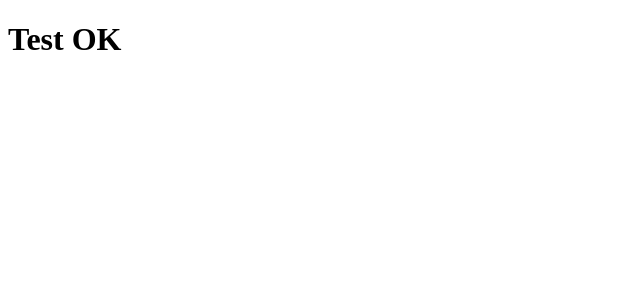
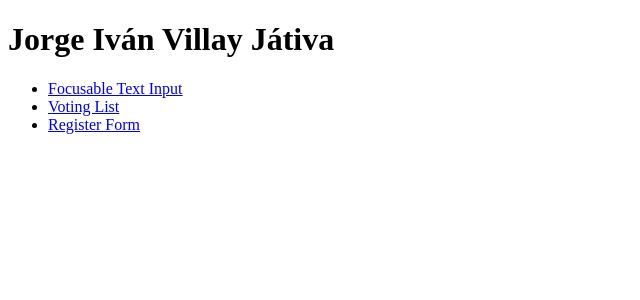
Before and after one commit to jorgevillay/react_components, a React (Create React App) app: page / in a window 1280 px wide. Shown: the top 300 px of the page, without its empty margins (0-640 px from the left). Built offline with nearby package versions, Linux system fonts and the light colour scheme.

Commit message:
Main routing defined

```diff
--- a/package.json
+++ b/package.json
@@ -10,8 +10,10 @@
     "@types/node": "^12.12.28",
     "@types/react": "^16.9.22",
     "@types/react-dom": "^16.9.5",
+    "@types/react-router-dom": "^5.1.3",
     "react": "^16.12.0",
     "react-dom": "^16.12.0",
+    "react-router-dom": "^5.1.2",
     "react-scripts": "3.4.0",
     "typescript": "^3.7.5"
   },
--- /dev/null
+++ b/src/components/GenericNotFound.tsx
@@ -0,0 +1,11 @@
+import React from 'react';
+
+function GenericNotFound() {
+  return (
+    <div>
+      <h1>Page not found :(</h1>
+    </div>
+  )
+}
+
+export default GenericNotFound;
--- a/src/components/containers/App.tsx
+++ b/src/components/containers/App.tsx
@@ -1,11 +1,24 @@
 import React from 'react';
+import { BrowserRouter, Switch, Route, Redirect } from 'react-router-dom';
+import MainNavigation from './MainNavigation';
+import FocusableTextInput from './FocusableTextInput';
+import VotingList from './VotingList';
+import RegisterForm from './RegisterForm';
+import GenericNotFound from '../GenericNotFound';
 
 function App() {
   return (
-    <div>
-      <h1>Test OK</h1>
-    </div>
-  );
+    <BrowserRouter>
+      <Switch>
+        <Route exact path="/" component={MainNavigation} />
+        <Route exact path="/focusable-input" component={FocusableTextInput} />
+        <Route exact path="/voting-list/:candidates" component={VotingList} />
+        <Route exact path="/register-form" component={RegisterForm} />
+        <Route exact path="/404" component={GenericNotFound} />
+        <Redirect to="/404" />
+      </Switch>
+    </BrowserRouter>
+  )
 }
 
 export default App;
--- /dev/null
+++ b/src/components/containers/FocusableTextInput.jsx
@@ -0,0 +1,13 @@
+import React from 'react';
+import { Link } from 'react-router-dom';
+
+function FocusableTextInput() {
+  return (
+    <div>
+      <h1>Welcome to FocusableTextInput</h1>
+      <Link to="/">Return to main menu</Link>
+    </div>
+  )
+}
+
+export default FocusableTextInput;
--- /dev/null
+++ b/src/components/containers/MainNavigation.jsx
@@ -0,0 +1,18 @@
+import React from 'react';
+import { Link } from 'react-router-dom';
+
+function MainNavigation() {
+  return (
+    <div>
+      <h1>Jorge Iván Villay Játiva</h1>
+      <ul>
+        <li><Link to="/focusable-input">Focusable Text Input</Link></li>
+        {/* Pending: Change the candidates number */}
+        <li><Link to="/voting-list/0">Voting List</Link></li>
+        <li><Link to="/register-form">Register Form</Link></li>
+      </ul>
+    </div>
+  )
+}
+
+export default MainNavigation;
--- /dev/null
+++ b/src/components/containers/RegisterForm.jsx
@@ -0,0 +1,13 @@
+import React from 'react';
+import { Link } from 'react-router-dom';
+
+function RegisterForm() {
+  return (
+    <div>
+        <h1>Welcome to RegisterForm</h1>
+        <Link to="/">Return to main menu</Link>
+    </div>
+  )
+}
+
+export default RegisterForm;
--- /dev/null
+++ b/src/components/containers/VotingList.jsx
@@ -0,0 +1,13 @@
+import React from 'react';
+import { Link } from 'react-router-dom';
+
+function VotingList() {
+  return (
+    <div>
+        <h1>Welcome to VotingList</h1>
+        <Link to="/">Return to main menu</Link>
+    </div>
+  )
+}
+
+export default VotingList;
```
Also changed, not shown: 1 other file (tests, documents, lock files or other folders).
